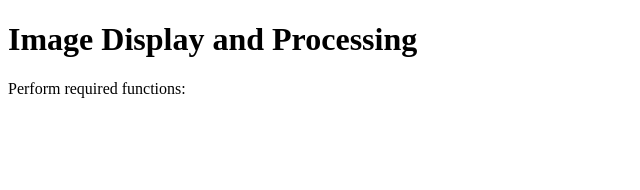
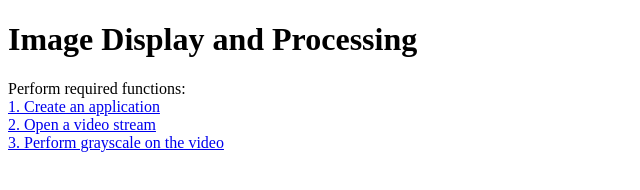
Before and after one commit to anushkadasgupta/Image-Display-and-Processing-with-Qt-Widgets-and-OpenCV, a plain HTML site: page index.html in a window 1280 px wide. Shown: the whole page, without its empty margins (0-640 px from the left). Drawn offline with Linux system fonts and the light colour scheme.

Commit message:
Add files via upload

```diff
--- a/index.html
+++ b/index.html
@@ -5,6 +5,6 @@
     </head>
     <body>
         <h1>Image Display and Processing</h1>
-        <p>Perform required functions:</p>
+        <p>Perform required functions:<br><a href="https://colab.research.google.com/github/anushkadasgupta/Image-Dispay-and-Processing-with-Qt-Widgets-and-OpenCV/blob/main/application_creation_using_flask%20python.ipynb">1. Create an application</a><br><a href="https://colab.research.google.com/github/anushkadasgupta/Image-Dispay-and-Processing-with-Qt-Widgets-and-OpenCV/blob/main/Reading_the_video_and_displaying_it.ipynb">2. Open a video stream</a><br><a href="https://colab.research.google.com/github/anushkadasgupta/Image-Dispay-and-Processing-with-Qt-Widgets-and-OpenCV/blob/main/grayscale_conversion.ipynb">3. Perform grayscale on the video</a></p>
     </body>
 </html>
```
